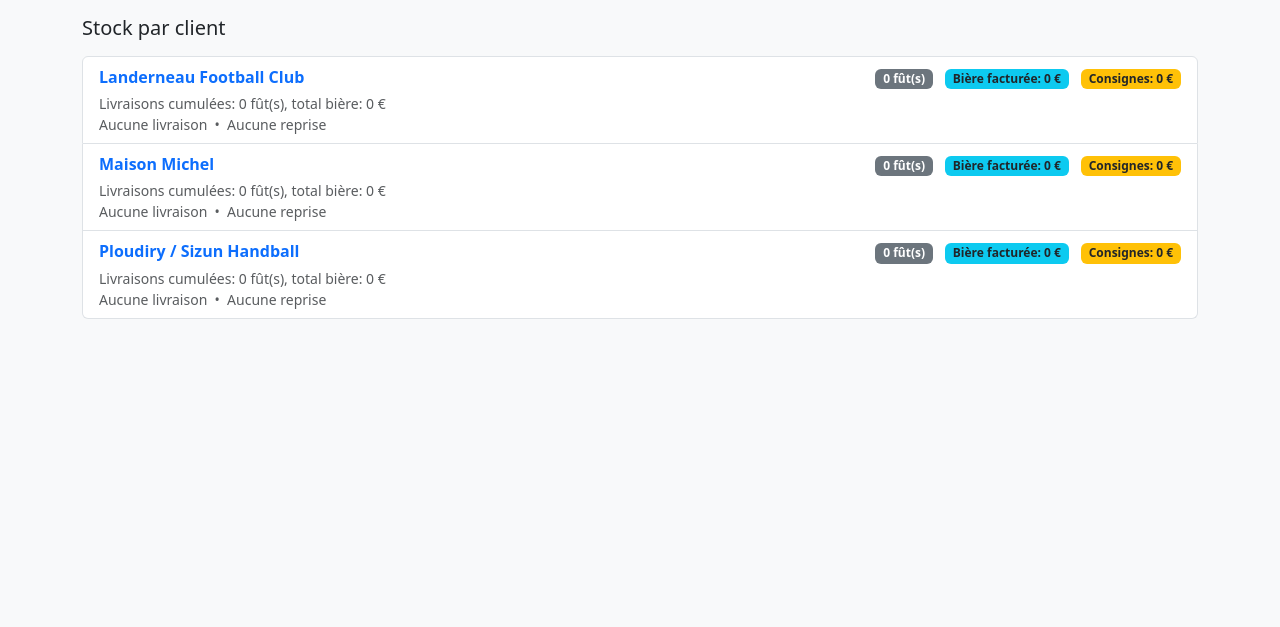
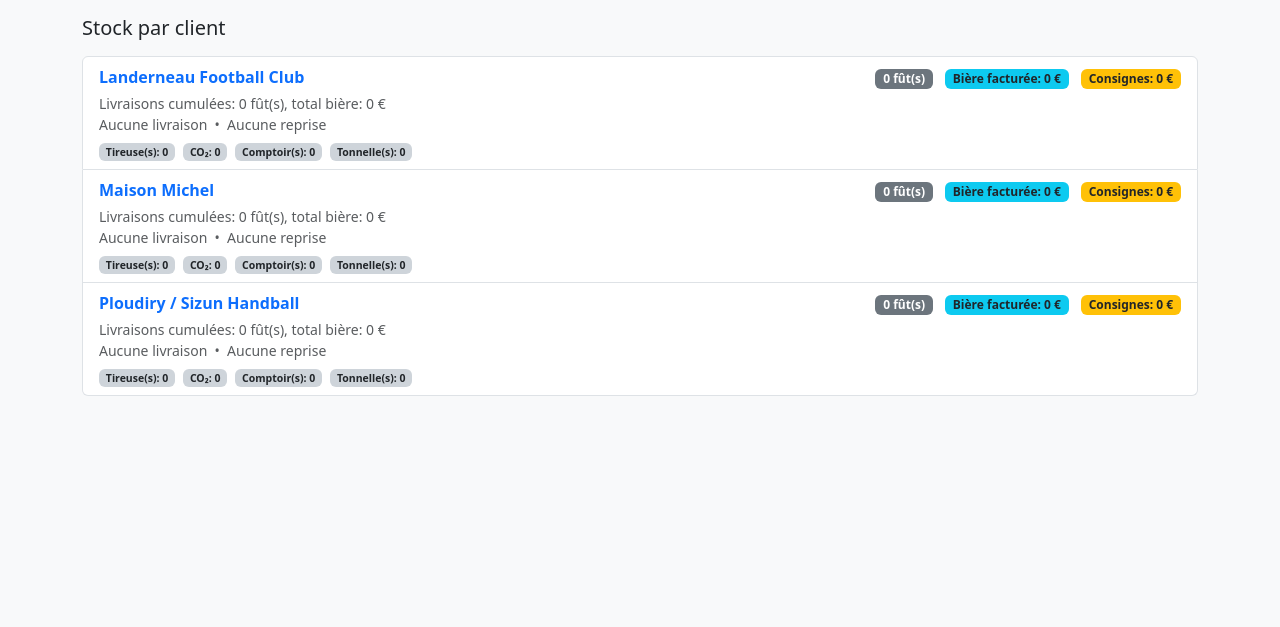
Before and after one commit to lecentrallanderneau-oss/livraison-et-suivi-futs, a Flask app: page / in a window 1280 px wide. Shown: the part 57-684 px from the top of the page. Run offline with Flask 3, Linux system fonts and the light colour scheme.

Commit message:
Update index.html

```diff
--- a/templates/index.html
+++ b/templates/index.html
@@ -5,6 +5,7 @@
 <ul class="list-group">
   {% for r in rows %}
   {% set in_place = (r.out_qty - r.in_qty) %}
+  {% set eq = equipment_by_client.get(r.id, {}) %}
   <li class="list-group-item">
     <div class="d-flex justify-content-between align-items-center">
       <a class="text-decoration-none fw-semibold" href="{{ url_for('client_detail', client_id=r.id) }}">{{ r.name }}</a>
@@ -14,14 +15,23 @@
         <span class="badge bg-warning text-dark">Consignes: {{ '%.0f'|format(r.deposit_in_play) }} €</span>
       </span>
     </div>
+
     <div class="small text-muted mt-1">
       Livraisons cumulées: {{ r.delivered_qty_cum or 0 }} fût(s), total bière: {{ '%.0f'|format(r.beer_billed_total or 0) }} €
     </div>
+
     <div class="small text-muted">
       {% if r.last_delivery_at %}Dernière livraison: {{ r.last_delivery_at.strftime('%d/%m/%Y %H:%M') }}{% else %}Aucune livraison{% endif %}
       &nbsp;•&nbsp;
       {% if r.last_pickup_at %}Dernière reprise: {{ r.last_pickup_at.strftime('%d/%m/%Y %H:%M') }}{% else %}Aucune reprise{% endif %}
     </div>
+
+    <div class="mt-2 d-flex flex-wrap gap-2 small">
+      <span class="badge bg-dark-subtle text-dark">Tireuse(s): {{ eq.tireuse or 0 }}</span>
+      <span class="badge bg-dark-subtle text-dark">CO₂: {{ eq.co2 or 0 }}</span>
+      <span class="badge bg-dark-subtle text-dark">Comptoir(s): {{ eq.comptoir or 0 }}</span>
+      <span class="badge bg-dark-subtle text-dark">Tonnelle(s): {{ eq.tonnelle or 0 }}</span>
+    </div>
   </li>
   {% endfor %}
 </ul>
```
